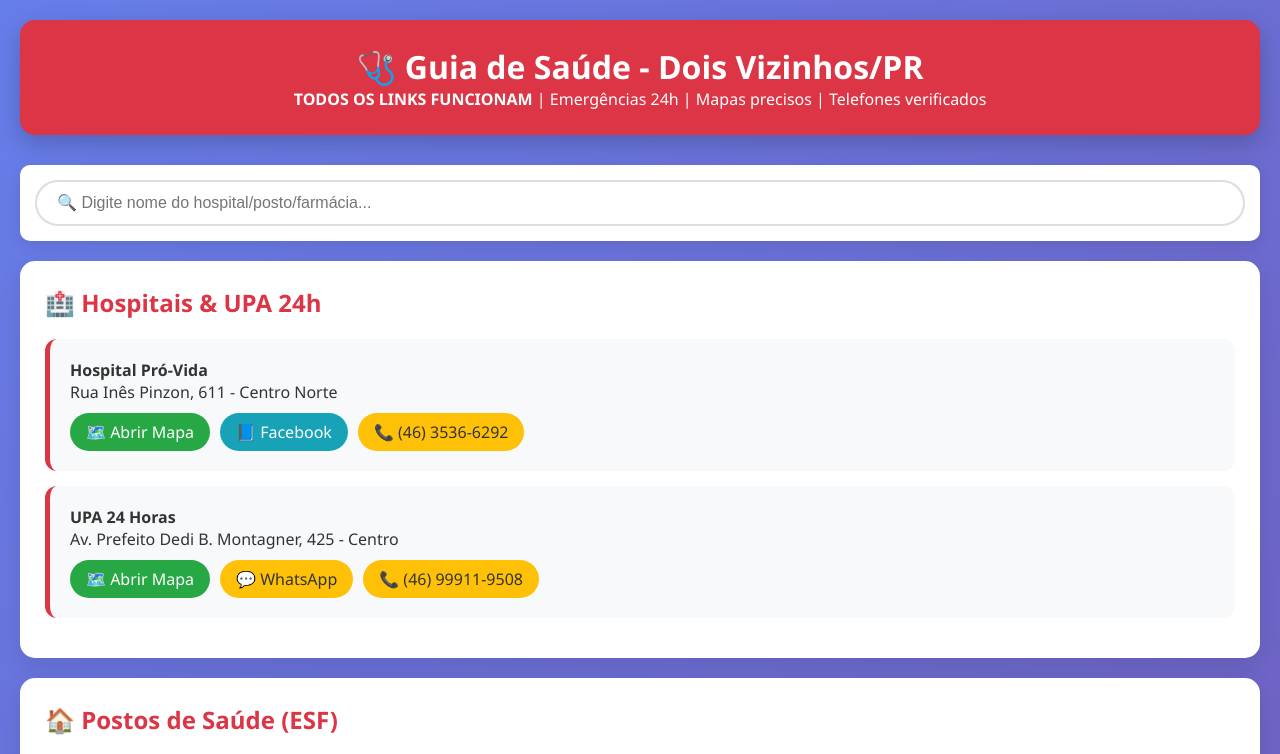
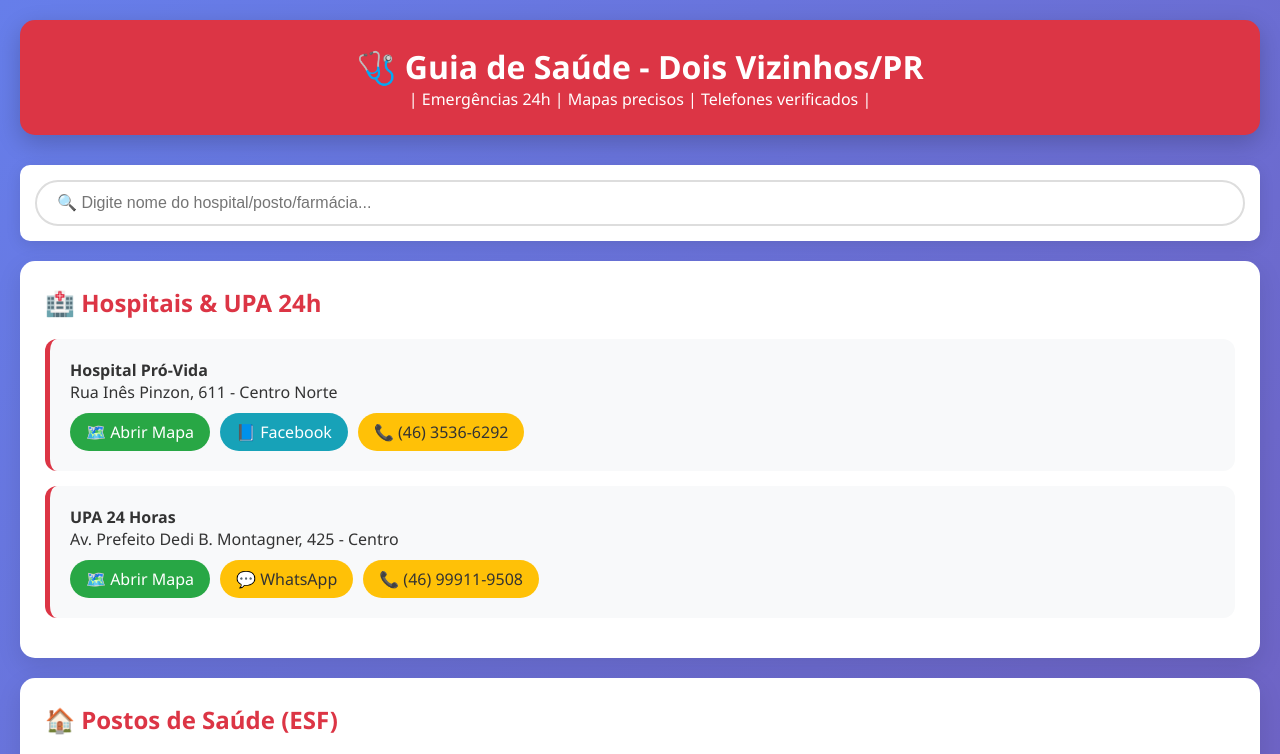
Before and after one commit to JulioCezarLV/Inova-Tec, a plain HTML site: page index.html in a window 1280 px wide. Shown: the top 754 px of the page. Drawn offline with Linux system fonts and the light colour scheme.

Commit message:
Update index.html

```diff
--- a/index.html
+++ b/index.html
@@ -3,7 +3,7 @@
 <head>
     <meta charset="UTF-8">
     <meta name="viewport" content="width=device-width, initial-scale=1.0">
-    <title>🩺 Guia de Saúde Dois Vizinhos/PR - Links Funcionais</title>
+    <title>🩺 Guia de Saúde Dois Vizinhos/PR</title>
     <style>
         * { margin: 0; padding: 0; box-sizing: border-box; }
         body { font-family: 'Segoe UI', Tahoma, Geneva, Verdana, sans-serif; background: linear-gradient(135deg, #667eea 0%, #764ba2 100%); min-height: 100vh; padding: 20px; }
@@ -29,7 +29,7 @@
 <body>
     <header>
         <h1>🩺 Guia de Saúde - Dois Vizinhos/PR</h1>
-        <p><strong>TODOS OS LINKS FUNCIONAM</strong> | Emergências 24h | Mapas precisos | Telefones verificados</p>
+        <p> | Emergências 24h | Mapas precisos | Telefones verificados | </p>
     </header>
 
     <div class="search-box">
```
